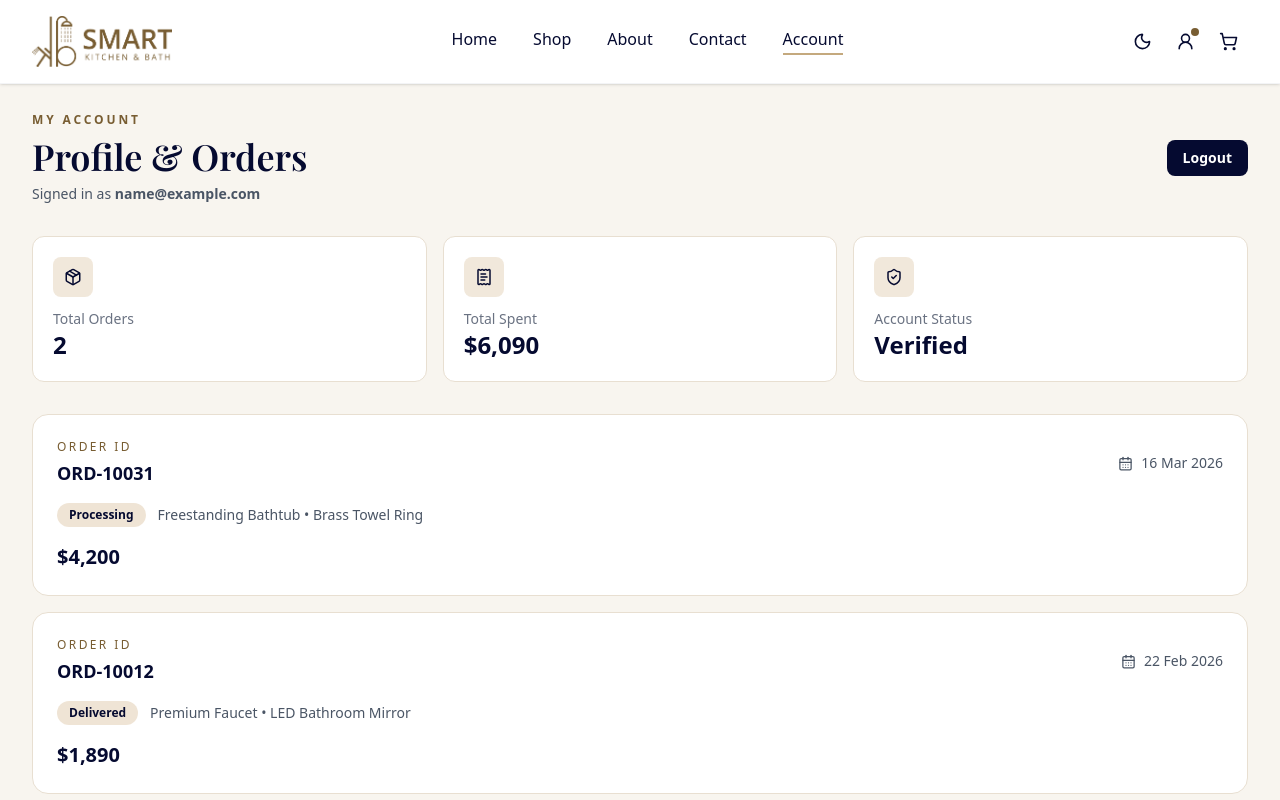
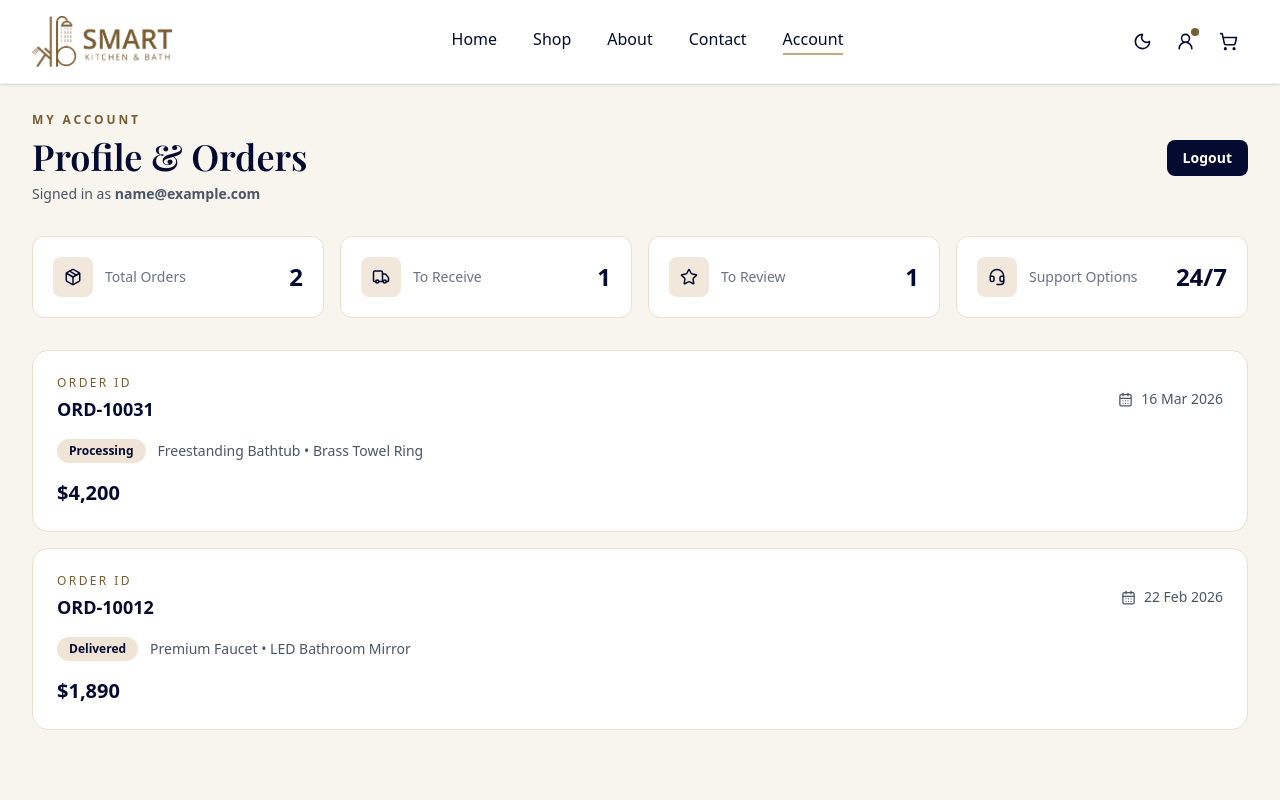
Before and after one commit to NashedShahRoni22/talukdar-bathroom-kitchen, a Next.js app: page /profile in a window 1280 px wide. Shown: the top 800 px of the page. Built offline with nearby package versions, Linux system fonts and the light colour scheme; sample sign-in values are in the browser's storage.

Commit message:
feat: add Preloader component and enhance layout and login page styles

```diff
--- a/app/layout.jsx
+++ b/app/layout.jsx
@@ -3,6 +3,7 @@ import Navbar from "@/components/shared/Navbar";
 import Footer from "@/components/shared/Footer";
 import { AppProvider } from "@/components/context/AppContext";
 import CartSidebar from "@/components/cart/CartSidebar";
+import Preloader from "@/components/shared/Preloader";
 import "./globals.css";
 
 const playfair = Playfair_Display({
@@ -30,6 +31,7 @@ export default function RootLayout({ children }) {
         className={`${playfair.variable} ${openSans.variable} antialiased bg-white dark:bg-[#060b20] transition-colors duration-300`}
       >
         <AppProvider>
+          <Preloader />
           <Navbar />
           {children}
           <Footer />
--- a/app/profile/page.jsx
+++ b/app/profile/page.jsx
@@ -1,40 +1,40 @@
-'use client';
+"use client";
 
-import { useMemo, useState } from 'react';
-import { motion } from 'framer-motion';
-import { CalendarDays, Package, ReceiptText, ShieldCheck } from 'lucide-react';
-import PrivateRoute from '@/components/route/PrivateRoute';
-import { useApp } from '@/components/context/AppContext';
+import { useMemo, useState } from "react";
+import { motion } from "framer-motion";
+import { CalendarDays, Headset, Package, Star, Truck } from "lucide-react";
+import PrivateRoute from "@/components/route/PrivateRoute";
+import { useApp } from "@/components/context/AppContext";
 
 const fallbackOrders = [
   {
-    id: 'ORD-10031',
-    date: '2026-03-16',
-    status: 'Processing',
+    id: "ORD-10031",
+    date: "2026-03-16",
+    status: "Processing",
     total: 4200,
-    items: ['Freestanding Bathtub', 'Brass Towel Ring'],
+    items: ["Freestanding Bathtub", "Brass Towel Ring"],
   },
   {
-    id: 'ORD-10012',
-    date: '2026-02-22',
-    status: 'Delivered',
+    id: "ORD-10012",
+    date: "2026-02-22",
+    status: "Delivered",
     total: 1890,
-    items: ['Premium Faucet', 'LED Bathroom Mirror'],
+    items: ["Premium Faucet", "LED Bathroom Mirror"],
   },
 ];
 
 function formatDate(date) {
-  return new Intl.DateTimeFormat('en-AU', {
-    year: 'numeric',
-    month: 'short',
-    day: '2-digit',
+  return new Intl.DateTimeFormat("en-AU", {
+    year: "numeric",
+    month: "short",
+    day: "2-digit",
   }).format(new Date(date));
 }
 
 function formatCurrency(value) {
-  return new Intl.NumberFormat('en-AU', {
-    style: 'currency',
-    currency: 'AUD',
+  return new Intl.NumberFormat("en-AU", {
+    style: "currency",
+    currency: "AUD",
     maximumFractionDigits: 0,
   }).format(value);
 }
@@ -42,10 +42,10 @@ function formatCurrency(value) {
 export default function ProfilePage() {
   const { authEmail, logout } = useApp();
   const [orders] = useState(() => {
-    if (typeof window === 'undefined') return fallbackOrders;
+    if (typeof window === "undefined") return fallbackOrders;
 
     try {
-      const raw = localStorage.getItem('talukdar-orders');
+      const raw = localStorage.getItem("talukdar-orders");
       if (!raw) return fallbackOrders;
 
       const parsed = JSON.parse(raw);
@@ -54,7 +54,7 @@ export default function ProfilePage() {
       return parsed.map((order, idx) => ({
         id: order.id || `ORD-${10000 + idx}`,
         date: order.date || new Date().toISOString(),
-        status: order.status || 'Placed',
+        status: order.status || "Placed",
         total: Number(order?.summary?.total || order.total || 0),
         items: Array.isArray(order.items)
           ? order.items.map((item) => item.name).filter(Boolean)
@@ -65,15 +65,29 @@ export default function ProfilePage() {
     }
   });
 
-  const totalSpent = useMemo(
-    () => orders.reduce((sum, order) => sum + Number(order.total || 0), 0),
-    [orders]
+  const toReceiveCount = useMemo(
+    () =>
+      orders.filter((order) => {
+        const status = String(order.status || "").toLowerCase();
+        return ["placed", "processing", "confirmed", "shipped", "out for delivery"].includes(status);
+      }).length,
+    [orders],
+  );
+
+  const toReviewCount = useMemo(
+    () =>
+      orders.filter((order) => {
+        const status = String(order.status || "").toLowerCase();
+        return status === "delivered";
+      }).length,
+    [orders],
   );
 
   return (
     <PrivateRoute>
       <main className="min-h-screen pt-28 pb-14 bg-[#f8f5ef] dark:bg-[#060b20] transition-colors duration-300">
         <section className="max-w-7xl mx-auto px-4 sm:px-6 lg:px-8">
+          {/* Header section  */}
           <motion.div
             initial={{ opacity: 0, y: 20 }}
             animate={{ opacity: 1, y: 0 }}
@@ -81,15 +95,20 @@ export default function ProfilePage() {
             className="flex flex-col gap-4 md:flex-row md:items-center md:justify-between"
           >
             <div>
-              <p className="text-xs font-semibold tracking-[0.24em] uppercase text-brand-gold">My Account</p>
+              <p className="text-xs font-semibold tracking-[0.24em] uppercase text-brand-gold">
+                My Account
+              </p>
               <h1
                 className="mt-2 text-3xl sm:text-4xl font-semibold text-brand-navy dark:text-[#f0ebe3]"
-                style={{ fontFamily: 'var(--font-playfair)' }}
+                style={{ fontFamily: "var(--font-playfair)" }}
               >
                 Profile & Orders
               </h1>
               <p className="mt-2 text-sm text-gray-600 dark:text-[#9fa8cc]">
-                Signed in as <span className="font-semibold">{authEmail || 'user@example.com'}</span>
+                Signed in as{" "}
+                <span className="font-semibold">
+                  {authEmail || "user@example.com"}
+                </span>
               </p>
             </div>
 
@@ -101,32 +120,86 @@ export default function ProfilePage() {
             </button>
           </motion.div>
 
-          <div className="mt-8 grid grid-cols-1 md:grid-cols-3 gap-4">
+          {/* At a glance  */}
+          <div className="mt-8 grid grid-cols-1 sm:grid-cols-2 lg:grid-cols-4 gap-4">
             <div className="rounded-xl border border-[#e8dfd1] dark:border-[#1c2444] bg-white dark:bg-[#0e1430] p-5">
-              <div className="inline-flex items-center justify-center w-10 h-10 rounded-lg bg-brand-pale/60 dark:bg-brand-gold/25">
-                <Package size={18} className="text-brand-navy dark:text-brand-pale" />
+              <div className="flex items-center justify-between gap-3">
+                <div className="flex items-center gap-3">
+                  <div className="inline-flex items-center justify-center w-10 h-10 rounded-lg bg-brand-pale/60 dark:bg-brand-gold/25">
+                    <Package
+                      size={18}
+                      className="text-brand-navy dark:text-brand-pale"
+                    />
+                  </div>
+                  <p className="text-sm text-gray-500 dark:text-[#9fa8cc]">
+                    Total Orders
+                  </p>
+                </div>
+                <p className="text-2xl font-bold text-brand-navy dark:text-[#f0ebe3]">
+                  {orders.length}
+                </p>
               </div>
-              <p className="mt-3 text-sm text-gray-500 dark:text-[#9fa8cc]">Total Orders</p>
-              <p className="text-2xl font-bold text-brand-navy dark:text-[#f0ebe3]">{orders.length}</p>
             </div>
 
             <div className="rounded-xl border border-[#e8dfd1] dark:border-[#1c2444] bg-white dark:bg-[#0e1430] p-5">
-              <div className="inline-flex items-center justify-center w-10 h-10 rounded-lg bg-brand-pale/60 dark:bg-brand-gold/25">
-                <ReceiptText size={18} className="text-brand-navy dark:text-brand-pale" />
+              <div className="flex items-center justify-between gap-3">
+                <div className="flex items-center gap-3">
+                  <div className="inline-flex items-center justify-center w-10 h-10 rounded-lg bg-brand-pale/60 dark:bg-brand-gold/25">
+                    <Truck
+                      size={18}
+                      className="text-brand-navy dark:text-brand-pale"
+                    />
+                  </div>
+                  <p className="text-sm text-gray-500 dark:text-[#9fa8cc]">
+                    To Receive
+                  </p>
+                </div>
+                <p className="text-2xl font-bold text-brand-navy dark:text-[#f0ebe3]">
+                  {toReceiveCount}
+                </p>
               </div>
-              <p className="mt-3 text-sm text-gray-500 dark:text-[#9fa8cc]">Total Spent</p>
-              <p className="text-2xl font-bold text-brand-navy dark:text-[#f0ebe3]">{formatCurrency(totalSpent)}</p>
             </div>
 
             <div className="rounded-xl border border-[#e8dfd1] dark:border-[#1c2444] bg-white dark:bg-[#0e1430] p-5">
-              <div className="inline-flex items-center justify-center w-10 h-10 rounded-lg bg-brand-pale/60 dark:bg-brand-gold/25">
-                <ShieldCheck size={18} className="text-brand-navy dark:text-brand-pale" />
+              <div className="flex items-center justify-between gap-3">
+                <div className="flex items-center gap-3">
+                  <div className="inline-flex items-center justify-center w-10 h-10 rounded-lg bg-brand-pale/60 dark:bg-brand-gold/25">
+                    <Star
+                      size={18}
+                      className="text-brand-navy dark:text-brand-pale"
+                    />
+                  </div>
+                  <p className="text-sm text-gray-500 dark:text-[#9fa8cc]">
+                    To Review
+                  </p>
+                </div>
+                <p className="text-2xl font-bold text-brand-navy dark:text-[#f0ebe3]">
+                  {toReviewCount}
+                </p>
               </div>
-              <p className="mt-3 text-sm text-gray-500 dark:text-[#9fa8cc]">Account Status</p>
-              <p className="text-2xl font-bold text-brand-navy dark:text-[#f0ebe3]">Verified</p>
+            </div>
+
+            <div className="rounded-xl border border-[#e8dfd1] dark:border-[#1c2444] bg-white dark:bg-[#0e1430] p-5">
+              <div className="flex items-center justify-between gap-3">
+                <div className="flex items-center gap-3">
+                  <div className="inline-flex items-center justify-center w-10 h-10 rounded-lg bg-brand-pale/60 dark:bg-brand-gold/25">
+                    <Headset
+                      size={18}
+                      className="text-brand-navy dark:text-brand-pale"
+                    />
+                  </div>
+                  <p className="text-sm text-gray-500 dark:text-[#9fa8cc]">
+                    Support Options
+                  </p>
+                </div>
+                <p className="text-2xl font-bold text-brand-navy dark:text-[#f0ebe3]">
+                  24/7
+                </p>
+              </div>
             </div>
           </div>
 
+          {/* Order history   */}
           <div className="mt-8 space-y-4">
             {orders.map((order, index) => (
               <motion.article
@@ -139,8 +212,12 @@ export default function ProfilePage() {
               >
                 <div className="flex flex-col gap-3 sm:flex-row sm:items-center sm:justify-between">
                   <div>
-                    <p className="text-xs uppercase tracking-[0.2em] text-brand-gold">Order ID</p>
-                    <h2 className="text-lg font-bold text-brand-navy dark:text-[#f0ebe3] mt-1">{order.id}</h2>
+                    <p className="text-xs uppercase tracking-[0.2em] text-brand-gold">
+                      Order ID
+                    </p>
+                    <h2 className="text-lg font-bold text-brand-navy dark:text-[#f0ebe3] mt-1">
+                      {order.id}
+                    </h2>
                   </div>
 
                   <div className="flex items-center gap-2 text-sm text-gray-600 dark:text-[#9fa8cc]">
@@ -154,7 +231,9 @@ export default function ProfilePage() {
                     {order.status}
                   </span>
                   <span className="text-sm text-gray-600 dark:text-[#9fa8cc]">
-                    {order.items.length > 0 ? order.items.join(' • ') : 'Items unavailable'}
+                    {order.items.length > 0
+                      ? order.items.join(" • ")
+                      : "Items unavailable"}
                   </span>
                 </div>
 
--- a/package.json
+++ b/package.json
@@ -24,6 +24,7 @@
     "tw-animate-css": "^1.4.0"
   },
   "devDependencies": {
+    "@next/swc-darwin-arm64": "16.1.6",
     "@tailwindcss/postcss": "^4",
     "@types/node": "^20",
     "@types/react": "^19",
```
Also changed, not shown: app/login/page.jsx (+20 -13 lines), components/shared/Preloader.jsx (added, +107 -0 lines), 1 other file (tests, documents, lock files or other folders).
